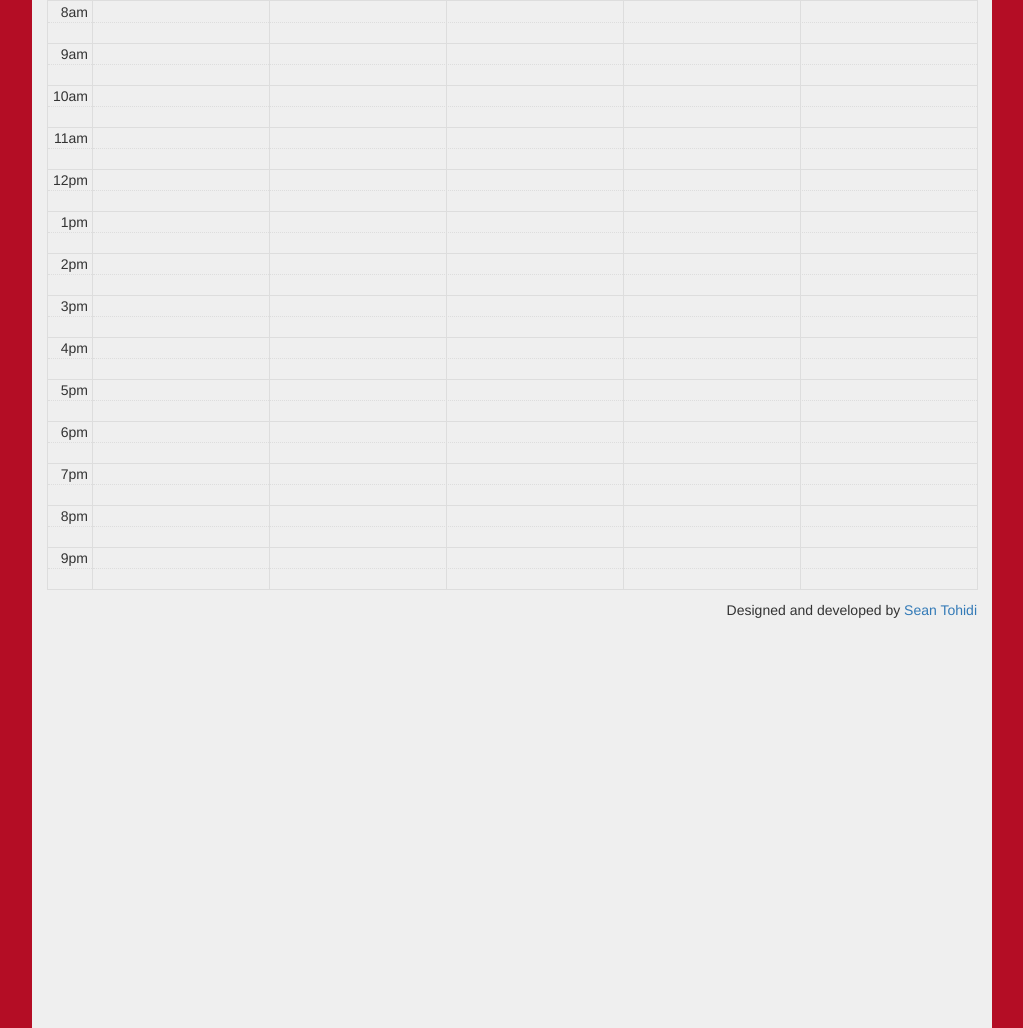
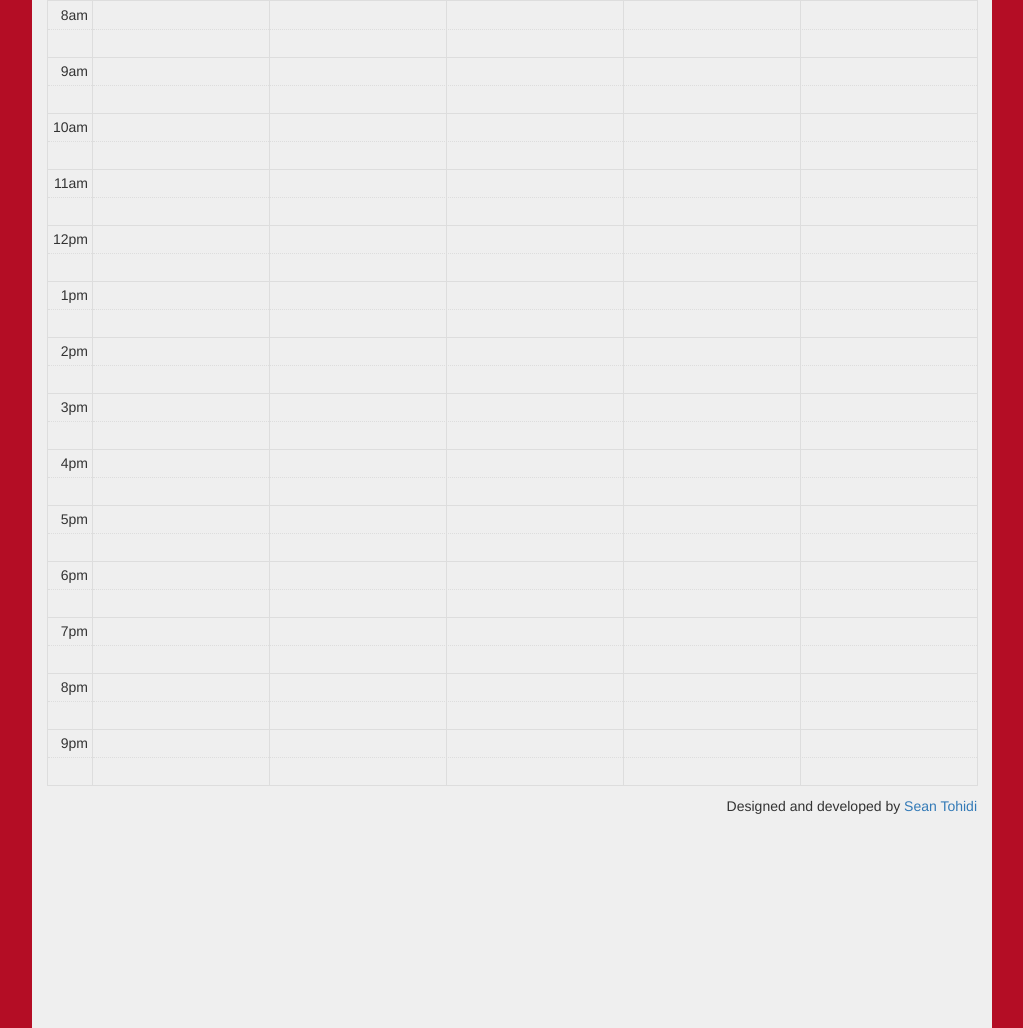
Before and after one commit to MohamedHozayen/Carleton-Schedule-Optimizer, a Django app: page / in a window 1280 px wide. Shown: the part 532-1560 px from the top of the page, without its empty margins (128-1151 px from the left). Run offline with Django 3.2, Linux system fonts and the light colour scheme; some libraries are stand-ins or nearby versions.

Commit message:
Each course now has its own colour, and the calendar rows are slightly wider to properly display all data

```diff
--- a/scheduler/static/scheduler/calendarcode.js
+++ b/scheduler/static/scheduler/calendarcode.js
@@ -57,11 +57,22 @@ function addCalanderEvent(title, start, end, days, colour) {
 		return eventObject;
 }
 
+// This enum is used to convert an array element index to a colour
+var ColourEnum = {
+  0 : "red",
+  1 : "green",
+  2 : "blue",
+  3 : "orange",
+  4 : "purple",
+  5 : "deeppink"
+}
+
 // This function takes a JSON list of sections, adding them one by one to the calendar
 function addSectionsToCalendar(sections) {
   var section;
   var titles = ["","","","","",""];
   count = 0;
+  courseText = "";
 
   for (section in sections) {
     title = sections[section].title;
@@ -69,6 +80,8 @@ function addSectionsToCalendar(sections) {
     courseCRN = sections[section].CRN;
     start = getStartTime(sections[section].start);
     end = getEndTime(sections[section].end);
+    // start = sections[section].start;
+    // end = sections[section].end;
     day = sections[section].day;
     courseType = sections[section].courseType;
     room = sections[section].room;
@@ -83,28 +96,26 @@ function addSectionsToCalendar(sections) {
 
     // Here we assign colours to the sections based on their type
     if (courseType == 'Lecture') {
-      colour = 'blue';
-      courseCode = courseCode+' '+courseType+'\n'+prof+'\n'+room+'\nCRN: '+courseCRN;
+      // colour = 'blue';
+      courseText = courseCode+' '+courseType+'\n'+prof+'\n'+room+'\nCRN: '+courseCRN;
     }
     else if (courseType == 'Lab') {
-      colour = 'red';
-      courseCode = courseCode+' '+courseType+'\n'+prof+'\n'+room+'\nCRN: '+courseCRN;
+      // colour = 'red';
+      courseText = courseCode+' '+courseType+'\n'+prof+'\n'+room+'\nCRN: '+courseCRN;
     }
     else { // Here we have a tutorial
-      colour = 'green';
-      courseCode = courseCode+' '+courseType+'\n'+room+'\nCRN: '+courseCRN;
+      // colour = 'green';
+      courseText = courseCode+' '+courseType+'\n'+room;
     }
 
     // This code block assigns different colours to each course instead of to each section type
     if (!(titles.includes(title))) {
       titles[count] = title;
-      console.log(titles);
       count++;
     }
-    console.log(title);
-    console.log(titles.indexOf(title));
+    colour = ColourEnum[titles.indexOf(title)];
 
-    addCalanderEvent(courseCode, start, end, [day], colour);
+    addCalanderEvent(courseText, start, end, [day], colour);
   }
 }
 
--- a/scheduler/static/scheduler/schedulerstyles.css
+++ b/scheduler/static/scheduler/schedulerstyles.css
@@ -24,12 +24,6 @@ body {
   float: right;
 }
 
-/*#scheduleInfo {
-	width: 100%;
-	height: 40%;
-  overflow-y: scroll;
-}*/
-
 /*This is for the calendar*/
 .fc-today {
   background: #EFEFEF !important;
@@ -37,6 +31,10 @@ body {
 
 .fc-time-grid-event.fc-short .fc-time,.fc-time-grid-event .fc-time{
   display: none !important;
+}
+
+.fc-time-grid .fc-slats td {
+     height: 2em !important;
 }
 
 /*This block is for viewing the page on mobile*/
```
